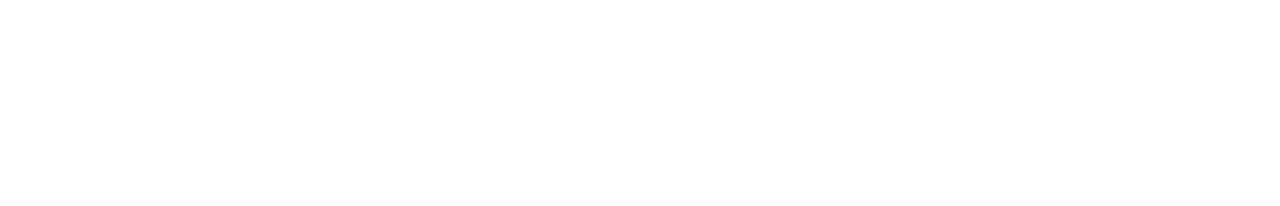
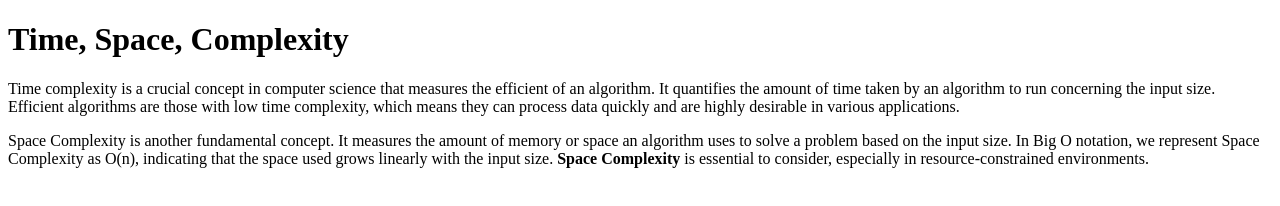
Before and after one commit to acciojob/time-and-space-complexity-Katasravani, a website: page main.html in a window 1280 px wide. Drawn offline with Linux system fonts and the light colour scheme.

Commit message:
created a submission

```diff
--- a/main.html
+++ b/main.html
@@ -1,16 +1,15 @@
 <!DOCTYPE html>
-
 <html>
-
 <head>
-	<link rel="stylesheet" href="styles.css">
+    <title>Time and Space Complexity</title>
 </head>
-
 <body>
-	<!-- the entire body must be written by student -->
-    <script type="text/javascript" src="./script.js">
-</script>
-
+    <h1>Time, Space, Complexity</h1>
+    <p>
+        Time complexity is a crucial concept in computer science that measures the efficient of an algorithm. It quantifies the amount of time taken by an algorithm to run concerning the input size. Efficient algorithms are those with low time complexity, which means they can process data quickly and are highly desirable in various applications.
+    </p>
+    <p>
+        Space Complexity is another fundamental concept. It measures the amount of memory or space an algorithm uses to solve a problem based on the input size. In Big O notation, we represent Space Complexity as O(n), indicating that the space used grows linearly with the input size. <b>Space Complexity</b> is essential to consider, especially in resource-constrained environments.
+    </p>
 </body>
-
 </html>
```
